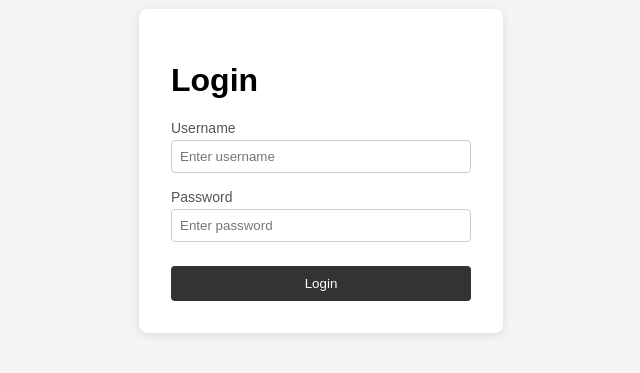
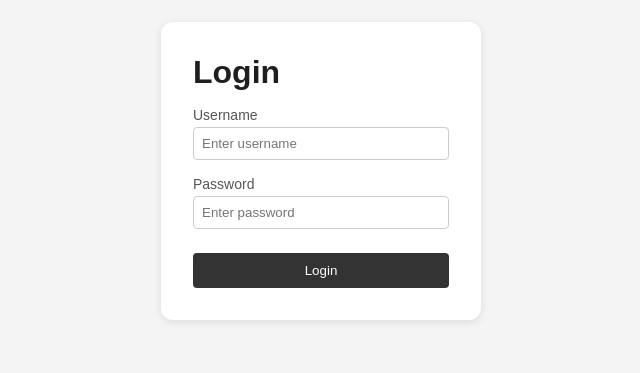
Before and after one commit to ZWaldbusser/APADTeam1, a React (Vite) app in the folder client/: page /login in a window 1280 px wide. Shown: the part 229-602 px from the top of the page, without its empty margins (319-959 px from the left). Built offline with nearby package versions, Linux system fonts and the light colour scheme.

Commit message:
Unified styles folder addition for individual page styling

```diff
--- a/client/src/index.css
+++ b/client/src/index.css
@@ -1,47 +1,16 @@
-body {
-  font-family: sans-serif;
-  background-color: #f4f4f4;
-  display: flex;
-  justify-content: center;
-  align-items: center;
-  height: 100vh;
-  margin: 0;
+* {
+  box-sizing: border-box;
 }
 
-.login-box {
-  background: white;
-  padding: 2rem;
-  border-radius: 8px;
-  box-shadow: 0 2px 8px rgba(0, 0, 0, 0.1);
-  width: 300px;
-}
-label {
-  display: block;
-  margin-top: 1rem;
-  margin-bottom: 0.25rem;
-  font-size: 14px;
-  color: #555;
+html,
+body,
+#root {
+  min-height: 100%;
 }
 
-input {
-  width: 100%;
-  padding: 8px;
-  box-sizing: border-box;
-  border: 1px solid #ccc;
-  border-radius: 4px;
+body {
+  margin: 0;
+  font-family: sans-serif;
+  background: #f4f4f4;
+  color: #1f1f1f;
 }
-
-button {
-  width: 100%;
-  margin-top: 1.5rem;
-  padding: 10px;
-  background-color: #333;
-  color: white;
-  border: none;
-  border-radius: 4px;
-  cursor: pointer;
-}
-
-button:hover {
-  background-color: #555;
-}
--- a/client/src/pages/Login.jsx
+++ b/client/src/pages/Login.jsx
@@ -1,15 +1,15 @@
 
 import { useState } from "react";
+import "../styles/Login.css";
 
 function Login() {
   const [username, setUsername] = useState("");
   const [password, setPassword] = useState("");
 
   return (
-
+    <main className="login-page">
     <div className="login-box">
       <h1>Login</h1>
-
 
       <label>Username</label>
       <input
@@ -30,6 +30,7 @@ function Login() {
       <button onClick={() => console.log(username, password)}> Login
       </button>
     </div>
+    </main>
   );
 }
 
--- /dev/null
+++ b/client/src/styles/Login.css
@@ -0,0 +1,48 @@
+.login-page {
+  min-height: 100vh;
+  display: grid;
+  place-items: center;
+  padding: 24px;
+}
+
+.login-box {
+  width: min(100%, 320px);
+  padding: 2rem;
+  border-radius: 12px;
+  background: white;
+  box-shadow: 0 2px 8px rgba(0, 0, 0, 0.1);
+}
+
+.login-box h1 {
+  margin: 0 0 1rem;
+}
+
+.login-box label {
+  display: block;
+  margin-top: 1rem;
+  margin-bottom: 0.25rem;
+  font-size: 14px;
+  color: #555;
+}
+
+.login-box input {
+  width: 100%;
+  padding: 8px;
+  border: 1px solid #ccc;
+  border-radius: 4px;
+}
+
+.login-box button {
+  width: 100%;
+  margin-top: 1.5rem;
+  padding: 10px;
+  border: none;
+  border-radius: 4px;
+  background-color: #333;
+  color: white;
+  cursor: pointer;
+}
+
+.login-box button:hover {
+  background-color: #555;
+}
```
